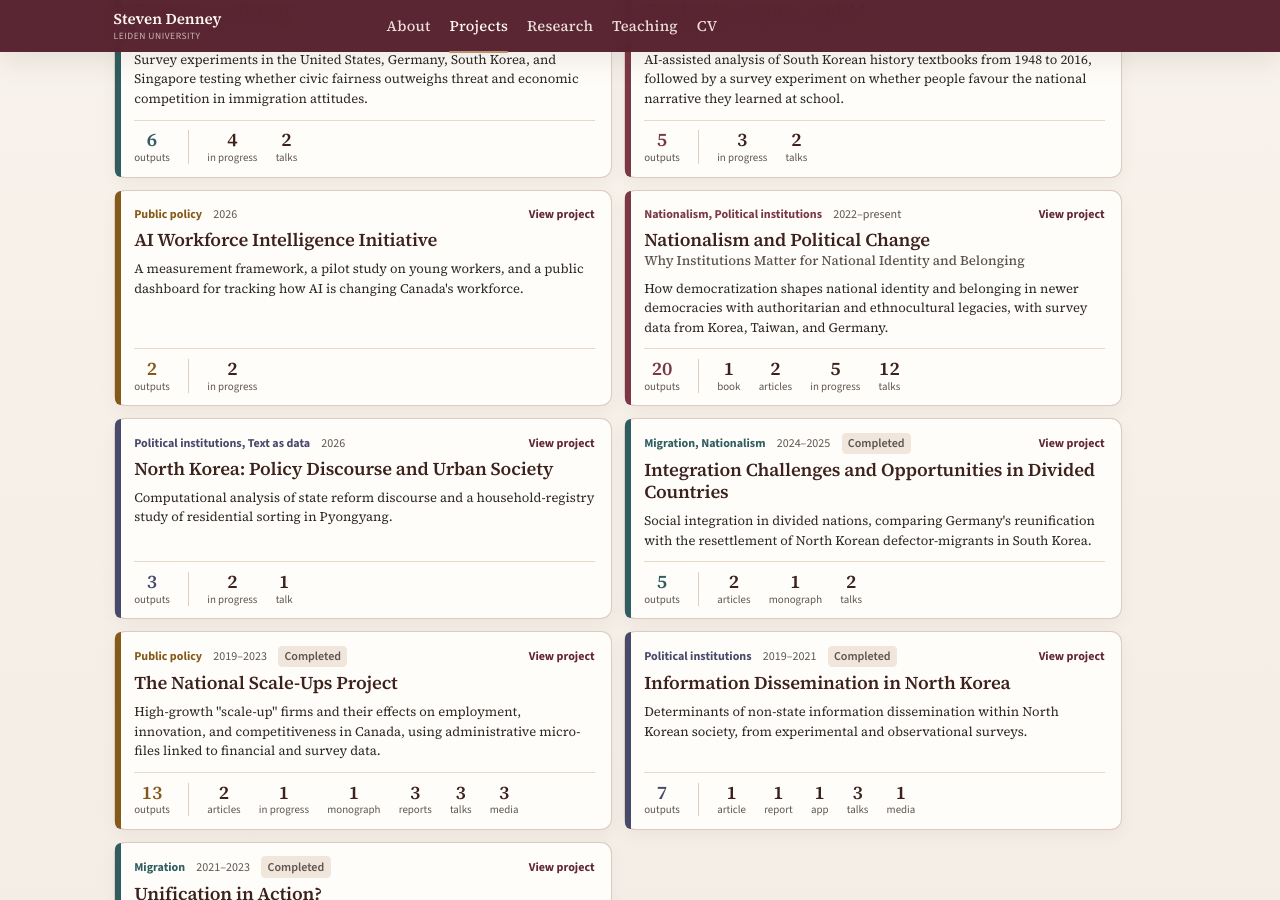
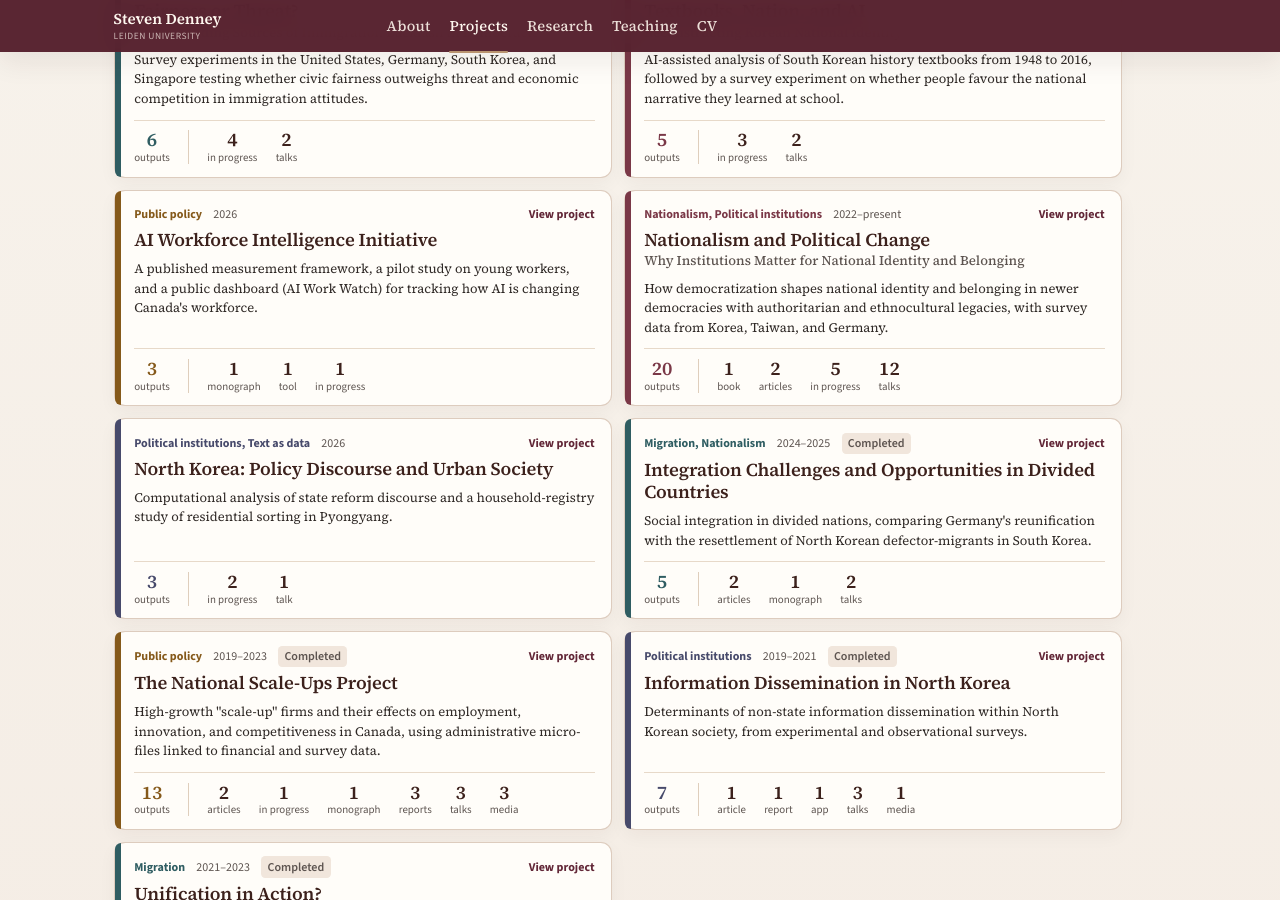
Before and after one commit to scdenney/scdenney.github.io, a Jekyll site: the page built from projects.md, in a window 1280 px wide and 900 px high, scrolled down 348 px. Built offline with Jekyll 4.4.1, drawn with Linux system fonts in a browser that asks for light colours.

Commit message:
Add The Measures that Matter and AI Work Watch
The Dais published the AI measurement framework as The Measures that
Matter. List it as a research monograph on the research page, the AI
Workforce project and the CV, and add AI Work Watch as a project tool.

```diff
--- a/_includes/site-scripts.html
+++ b/_includes/site-scripts.html
@@ -162,6 +162,7 @@ document.addEventListener('DOMContentLoaded', function () {
       report: ['report', 'reports'],
       talk: ['talk', 'talks'],
       app: ['app', 'apps'],
+      tool: ['tool', 'tools'],
       media: ['media', 'media']
     };
     var projectTiles = Array.prototype.slice.call(projectGrid.querySelectorAll('.project-tile'));
--- a/projects.md
+++ b/projects.md
@@ -88,7 +88,7 @@ permalink: /projects/
 <span class="project-tile__years">2026</span>
 </div>
 <h2 class="project-tile__title">AI Workforce Intelligence Initiative</h2>
-<p class="project-tile__summary">A measurement framework, a pilot study on young workers, and a public dashboard for tracking how AI is changing Canada's workforce.</p>
+<p class="project-tile__summary">A published measurement framework, a pilot study on young workers, and a public dashboard (AI Work Watch) for tracking how AI is changing Canada's workforce.</p>
 <div class="project-detail">
 <dl class="project-facts">
 <div><dt>Duration</dt><dd>8 months (2026)</dd></div>
@@ -97,11 +97,22 @@ permalink: /projects/
 <div><dt>Funding</dt><dd>Future Skills Centre</dd></div>
 </dl>
 <p>This project lays the groundwork for an ongoing initiative to track AI's impacts and trends on Canada's workforce and economy. It addresses three core questions: What data and measures allow ongoing analysis of how AI is penetrating the Canadian economy? What methodologies can identify AI's impact on the labour market? And how can this intelligence be mobilized to support policymakers, industry, and education systems?</p>
-<p>The project proceeds through three workstreams. The first develops an <em>AI Workforce Intelligence Measurement Framework</em> — an environmental scan identifying key measures of AI diffusion and impact, categorized by domain, frequency, and accessibility, with gap analysis aligned with Statistics Canada's TechStat initiatives. The second is a <em>pilot study on GenAI's impact on young workers and entry-level jobs</em>, combining GenAI usage indicators, occupational exposure measures, and comparative methodologies for isolating AI's labour market effects since ChatGPT's release. The third workstream develops an <em>AI Workforce Monitor</em>, a publicly accessible interactive data dashboard tracking key measures of AI adoption and disruption in Canada's workforce, modeled on the Dais Inclusive Innovation Monitor and Harvard's Generative AI Adoption Tracker.</p>
+<p>The project proceeds through three workstreams. The first develops an <em>AI Workforce Intelligence Measurement Framework</em> — an environmental scan identifying key measures of AI diffusion and impact, categorized by domain, frequency, and accessibility, with gap analysis aligned with Statistics Canada's TechStat initiatives. The second is a <em>pilot study on GenAI's impact on young workers and entry-level jobs</em>, combining GenAI usage indicators, occupational exposure measures, and comparative methodologies for isolating AI's labour market effects since ChatGPT's release. The third workstream develops a publicly accessible interactive data dashboard tracking key measures of AI adoption and disruption in Canada's workforce, modeled on the Dais Inclusive Innovation Monitor and Harvard's Generative AI Adoption Tracker. The framework report launched the <a href="https://dais.ca/aiobservatory/" target="_blank" rel="noopener noreferrer">Dais AI Observatory</a>, and the dashboard is live as <a href="https://aiworkwatch.dais.ca/" target="_blank" rel="noopener noreferrer">AI Work Watch</a>.</p>
+<section class="project-outputs" data-type="monograph">
+<h3>Research Monograph</h3>
+<ul>
+<li>Vu, V., & Denney, S. (2026). <em>The measures that matter: A measurement framework for how AI impacts work and the economy</em>. The Dais, Toronto Metropolitan University. <a href="https://dais.ca/reports/ai-measurement-framework/" target="_blank" rel="noopener noreferrer" class="resource-link">Report</a> <a href="https://dais.ca/wp-content/uploads/2026/11/AI-Measurement-Framework_V2.pdf" target="_blank" rel="noopener noreferrer" class="resource-link">PDF</a></li>
+</ul>
+</section>
+<section class="project-outputs" data-type="tool">
+<h3>Tools</h3>
+<ul>
+<li><a href="https://aiworkwatch.dais.ca/" target="_blank" rel="noopener noreferrer">AI Work Watch: Monitoring AI's Impact on Canada's Economy.</a> Public dashboard tracking how AI is changing work and jobs in Canada, benchmarked against the PC and internet eras, with data by sector, employment, and age group. The Dais, with the Future Skills Centre.</li>
+</ul>
+</section>
 <section class="project-outputs" data-type="progress">
 <h3>Papers in Progress</h3>
 <ul>
-<li>Vu, V., & Denney, S. Are We There Yet? A Measurement Framework for How AI Impacts Work and the Economy.</li>
 <li>Vu, V., Denney, S., Shahidi, F. V., & Jain, S. Adoption Without Disruption? Generative AI and the Changing Canadian Labour Market.</li>
 </ul>
 </section>
```
Also changed, not shown: research.md (+4 -4 lines), 2 other files.
